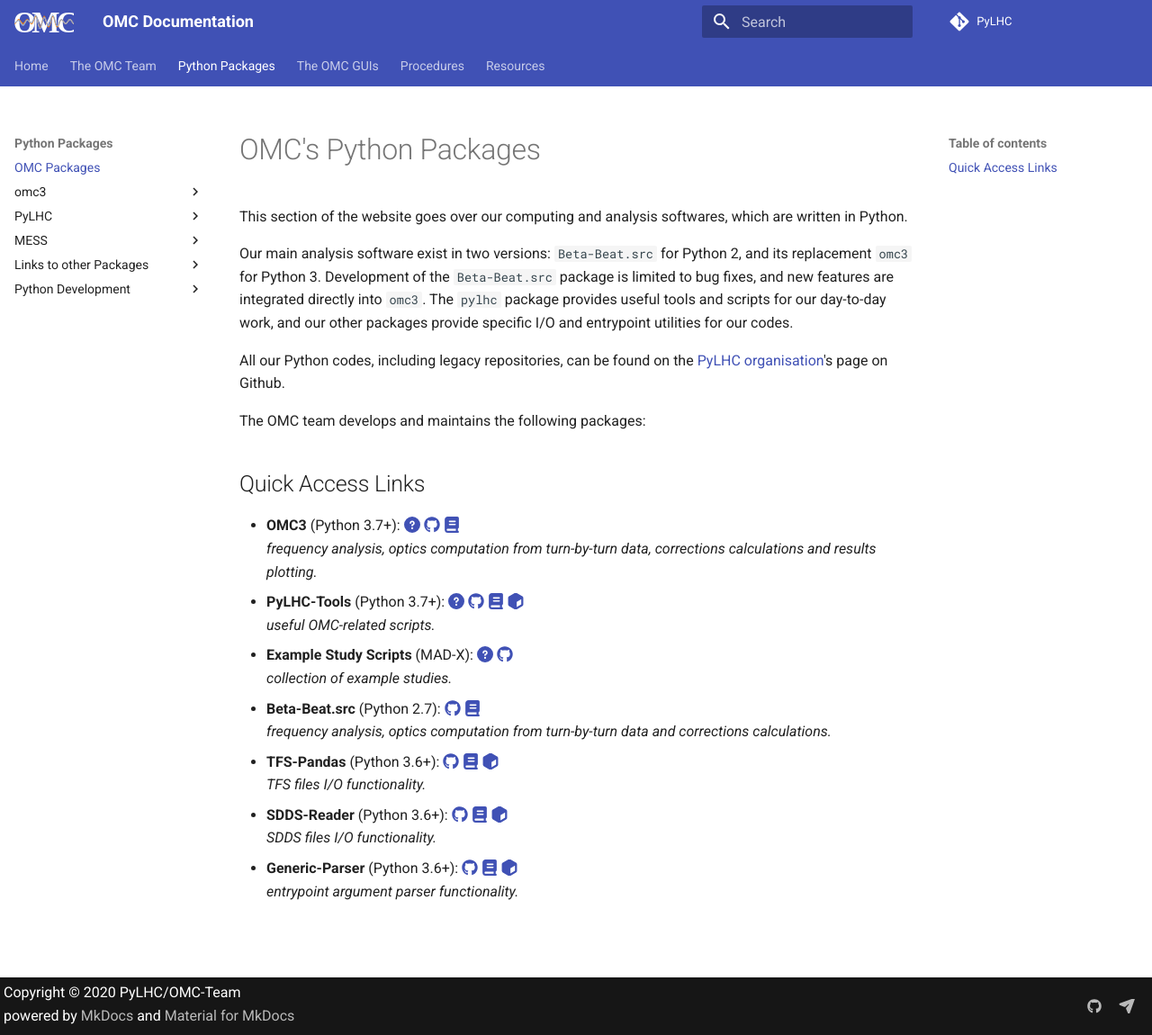
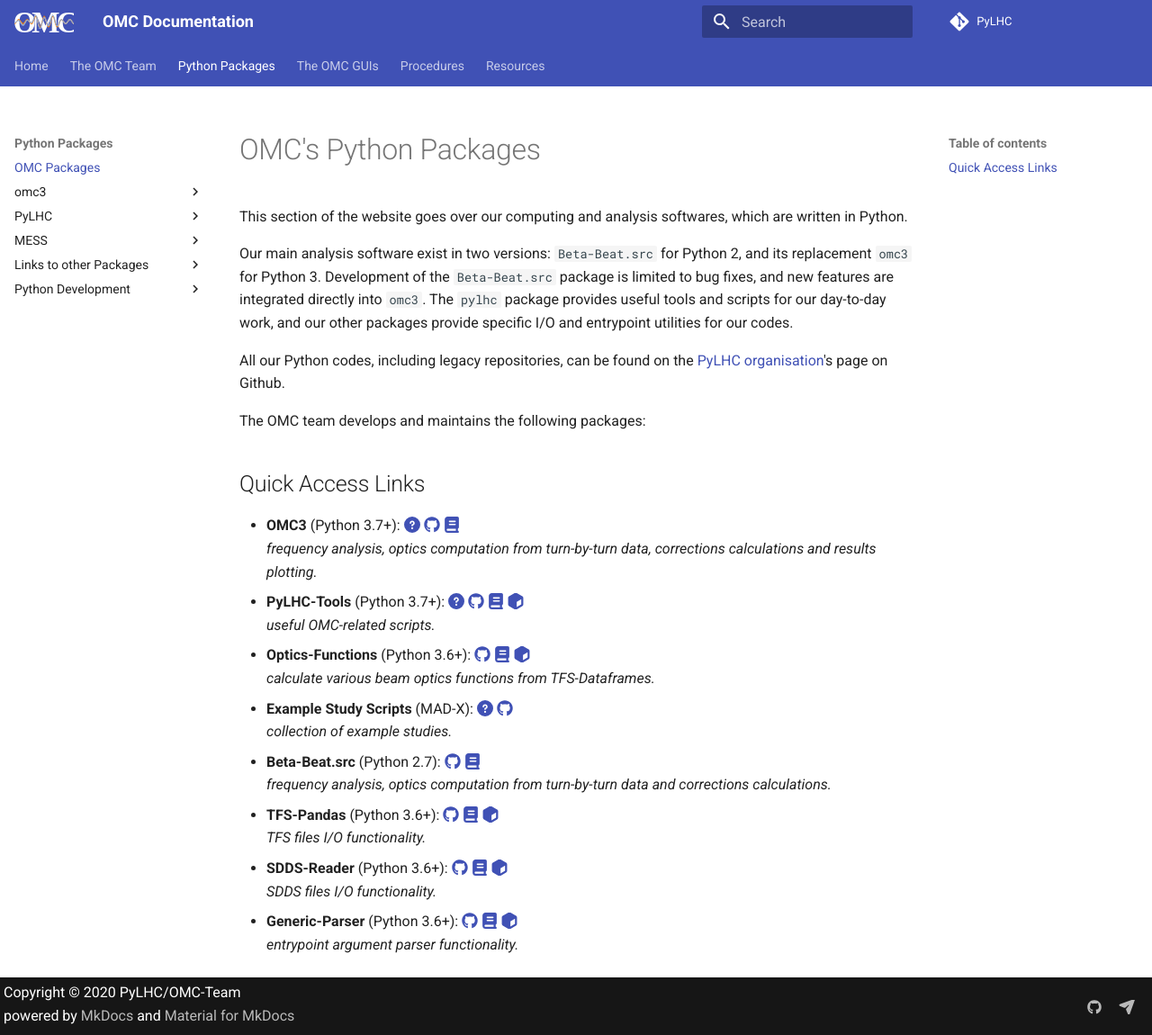
Before and after one commit to pylhc/pylhc.github.io, an MkDocs documentation site: the page built from docs/packages/about.md, in a window 1280 px wide and 1150 px high. Shown: the whole window at 90% size. Built offline with MkDocs 1.6.1 and Material for MkDocs 9.7.7, drawn with Linux system fonts in a browser that asks for light colours.

Commit message:
Added links to optics_functions (#41)

```diff
--- a/docs/packages/about.md
+++ b/docs/packages/about.md
@@ -16,6 +16,8 @@ The OMC team develops and maintains the following packages:
   _frequency analysis, optics computation from turn-by-turn data, corrections calculations and results plotting._
 - **PyLHC-Tools** (Python 3.7+): [:fontawesome-solid-question-circle:](pylhc/about.md) [:fontawesome-brands-github:][pylhc]{target=\_blank} [:fontawesome-solid-book:][pylhc_doc]{target=\_blank} [:fontawesome-solid-cube:][pylhc_pypi]{target=\_blank} <br>
   _useful OMC-related scripts._
+- **Optics-Functions** (Python 3.6+): [:fontawesome-brands-github:][optics_functions]{target=\_blank} [:fontawesome-solid-book:][optics_functions_doc]{target=\_blank} [:fontawesome-solid-cube:][optics_functions_pypi]{target=\_blank} <br>
+  _calculate various beam optics functions from TFS-Dataframes._
 - **Example Study Scripts** (MAD-X): [:fontawesome-solid-question-circle:](mess/about.md) [:fontawesome-brands-github:][mess]{target=\_blank} <br>
   _collection of example studies._
 - **Beta-Beat.src** (Python 2.7): [:fontawesome-brands-github:][betabeatsrc]{target=\_blank} [:fontawesome-solid-book:][betabeatsrc_doc]{target=\_blank} <br>
@@ -26,7 +28,6 @@ The OMC team develops and maintains the following packages:
   _*SDDS files* I/O functionality._
 - **Generic-Parser** (Python 3.6+): [:fontawesome-brands-github:][generic_parser]{target=\_blank} [:fontawesome-solid-book:][generic_parser_doc]{target=\_blank} [:fontawesome-solid-cube:][generic_parser_pypi]{target=\_blank} <br>
   _entrypoint argument parser functionality._
-
 
 [pylhc_github]: https://github.com/pylhc/
 [betabeatsrc]: https://github.com/pylhc/Beta-Beat.src
@@ -46,3 +47,6 @@ The OMC team develops and maintains the following packages:
 [sdds_pypi]: https://pypi.org/project/sdds/
 [tfs_pypi]: https://pypi.org/project/tfs-pandas/
 [generic_parser_pypi]: https://pypi.org/project/generic-parser/
+[optics_functions]: https://github.com/pylhc/optics_functions
+[optics_functions_doc]: https://pylhc.github.io/optics_functions
+[optics_functions_pypi]: https://pypi.org/project/optics-functions/
```
